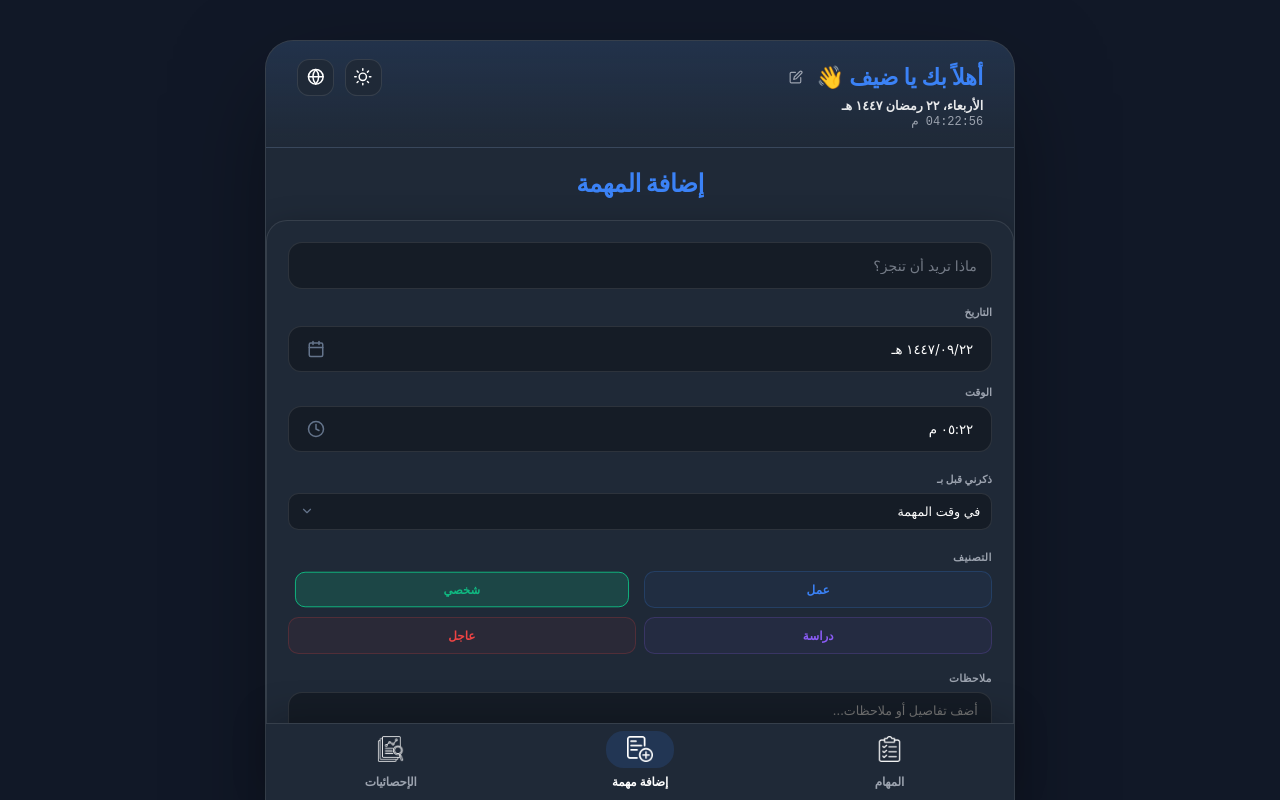
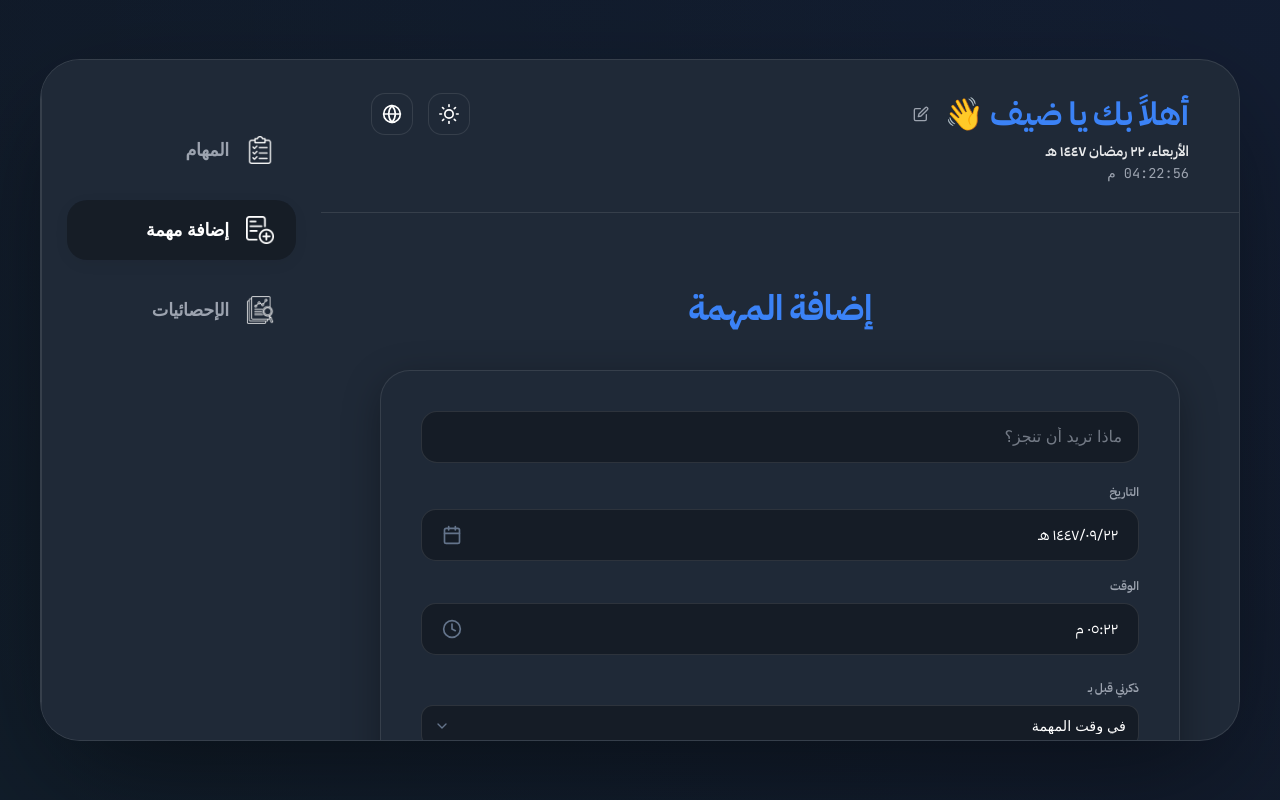
Before and after one commit to Traw55/todo-app2026, a React (Vite) app: page / in a window 1280 px wide. Shown: the top 800 px of the page. Built offline with nearby package versions, Linux system fonts and the light colour scheme.

Commit message:
feat: add global CSS styles for theme support, responsive layout, and custom form components

```diff
--- a/src/App.css
+++ b/src/App.css
@@ -1,3 +1,5 @@
+@import url('https://fonts.googleapis.com/css2?family=IBM+Plex+Sans+Arabic:wght@300;400;500;600;700&family=Outfit:wght@300;400;500;600;700;800;900&family=JetBrains+Mono:wght@400;700&display=swap');
+
 /* مهام نشطة انتهى وقتها ولم تكتمل */
 :root {
   --accent-blue: #3b82f6;
@@ -53,7 +55,7 @@
 }
 
 body {
-  font-family: 'Inter', 'Segoe UI', system-ui, -apple-system, sans-serif;
+  font-family: 'Outfit', 'IBM Plex Sans Arabic', sans-serif;
   background-color: var(--bg-body);
   margin: 0;
   color: var(--text-primary);
@@ -1901,3 +1903,248 @@ header {
     transform: translateY(0);
   }
 }
+
+/* ============================================================
+   Desktop Dashboard Layout (Enhanced Design for Large Screens)
+   ============================================================ */
+@media (min-width: 1024px) {
+  :root {
+    --container-max-width: 1300px;
+  }
+
+  .app-wrapper {
+    padding: 40px;
+    align-items: center;
+    background: radial-gradient(circle at top right, rgba(59, 130, 246, 0.05), transparent),
+                radial-gradient(circle at bottom left, rgba(16, 185, 129, 0.03), transparent),
+                var(--bg-body);
+  }
+
+  .web-container {
+    max-width: var(--container-max-width);
+    height: 85vh;
+    display: grid;
+    grid-template-columns: 280px 1fr;
+    grid-template-rows: auto 1fr;
+    grid-template-areas:
+      "sidebar header"
+      "sidebar main";
+    zoom: 1; /* Reset zoom for high quality */
+    border-radius: 40px;
+    background: var(--bg-app);
+    backdrop-filter: blur(20px);
+    overflow: hidden;
+  }
+
+  /* Header adjustments for Desktop */
+  header {
+    grid-area: header;
+    padding: 30px 50px;
+    background: transparent;
+    border-bottom: 1px solid var(--glass-border);
+  }
+
+  .header-actions {
+    gap: 15px;
+  }
+
+  .name-display h2 {
+    font-size: 2rem;
+  }
+
+  /* Sidebar Transformation (Navigation) */
+  .whatsapp-nav {
+    grid-area: sidebar;
+    position: relative;
+    bottom: auto;
+    left: auto;
+    right: auto;
+    height: 100%;
+    z-index: 10;
+    pointer-events: auto;
+  }
+
+  .nav-container {
+    flex-direction: column;
+    height: 100%;
+    max-width: 100%;
+    padding: 60px 25px;
+    justify-content: flex-start;
+    gap: 20px;
+    border-top: none;
+    border-right: 1px solid var(--glass-border);
+    background: var(--bg-card);
+    box-shadow: none;
+  }
+
+  .rtl .nav-container {
+    border-right: none;
+    border-left: 1px solid var(--glass-border);
+  }
+
+  .rtl .web-container {
+    grid-template-columns: 1fr 280px;
+    grid-template-areas:
+      "header sidebar"
+      "main sidebar";
+  }
+
+  .nav-item {
+    flex: none;
+    width: 100%;
+    flex-direction: row;
+    justify-content: flex-start;
+    padding: 14px 20px;
+    border-radius: 20px;
+    gap: 15px;
+  }
+
+  .nav-item:hover {
+    background: rgba(59, 130, 246, 0.05);
+  }
+
+  .nav-icon-wrapper {
+    padding: 0;
+    background: transparent !important;
+    width: 32px;
+    height: 32px;
+  }
+
+  .nav-icon-img {
+    width: 28px;
+    height: 28px;
+  }
+
+  .nav-label {
+    font-size: 1.1rem;
+    margin: 0;
+  }
+
+  .nav-item.active {
+    background: var(--bg-input);
+    box-shadow: 0 4px 15px rgba(0, 0, 0, 0.05);
+  }
+
+  /* Main Content Area */
+  main {
+    grid-area: main;
+    overflow-y: auto;
+    padding: 40px 50px;
+    scrollbar-width: thin;
+    scrollbar-color: var(--glass-border) transparent;
+  }
+
+  main::-webkit-scrollbar {
+    width: 6px;
+  }
+
+  main::-webkit-scrollbar-thumb {
+    background: var(--glass-border);
+    border-radius: 10px;
+  }
+
+  .view-content {
+    max-width: 1000px;
+    padding-bottom: 20px;
+  }
+
+  .view-title {
+    text-align: start;
+    font-size: 2.2rem;
+    margin-bottom: 35px;
+    display: flex;
+    align-items: center;
+    gap: 15px;
+  }
+
+  /* Stats Grid Enhancements */
+  .stats-dashboard-grid {
+    grid-template-columns: repeat(2, 1fr);
+    gap: 25px;
+  }
+
+  .stat-card-wide {
+    padding: 25px;
+    min-height: 180px;
+    transition: transform 0.3s ease, box-shadow 0.3s ease;
+  }
+
+  .stat-card-wide:hover {
+    transform: translateY(-5px);
+    box-shadow: 0 15px 40px rgba(0, 0, 0, 0.1);
+  }
+
+  .stat-card-values {
+    padding-top: 15px;
+  }
+
+  .mini-label {
+    font-size: 0.75rem;
+  }
+
+  .mini-val {
+    font-size: 1.3rem;
+  }
+
+  /* Task Input Center Optimization */
+  .centered-view {
+    max-width: 800px;
+    margin: 0 auto;
+  }
+
+  .input-group {
+    padding: 40px;
+    border-radius: 30px;
+  }
+
+  /* Task List Desktop Spacing */
+  .todo-list li {
+    padding: 25px 30px;
+    margin-bottom: 20px;
+  }
+
+  .todo-text {
+    font-size: 1.2rem;
+  }
+
+  /* Floating Widgets (Optional - for more premium feel) */
+  .progress-section {
+    margin-bottom: 30px;
+    padding: 30px;
+  }
+
+  /* Desktop Multi-column for Task List (Filters on Top) */
+  .list-controls {
+    flex-direction: row;
+    justify-content: space-between;
+    align-items: center;
+    background: var(--bg-card);
+    padding: 15px 25px;
+    border-radius: 20px;
+    border: 1px solid var(--glass-border);
+  }
+
+  .search-bar {
+    width: 400px;
+  }
+
+  .filter-tabs {
+    margin: 0;
+    align-self: center;
+  }
+}
+
+/* Support for larger monitors */
+@media (min-width: 1600px) {
+  :root {
+    --container-max-width: 1500px;
+  }
+
+  .web-container {
+    grid-template-columns: 320px 1fr;
+  }
+
+  .rtl .web-container {
+    grid-template-columns: 1fr 320px;
+  }
+}
```
